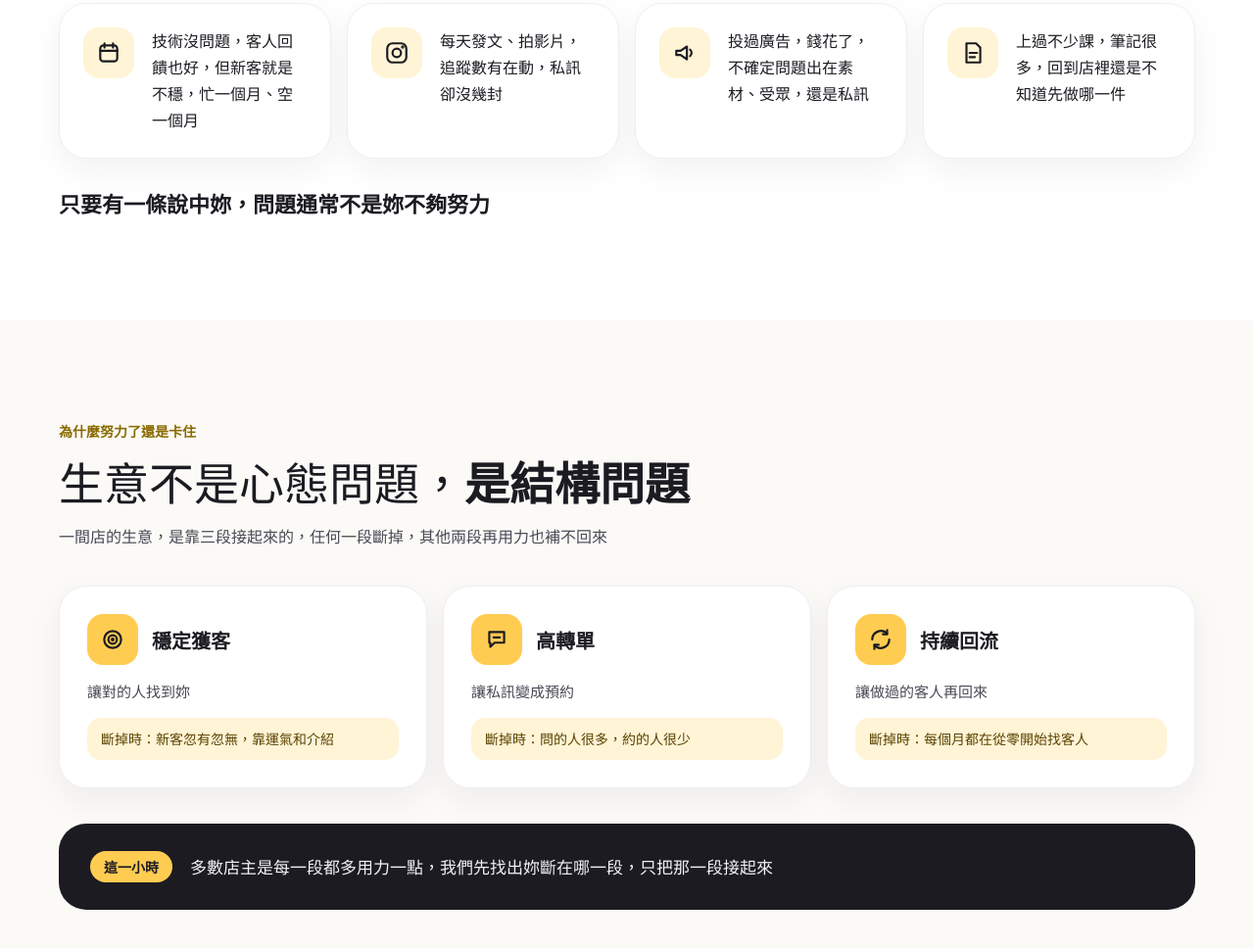
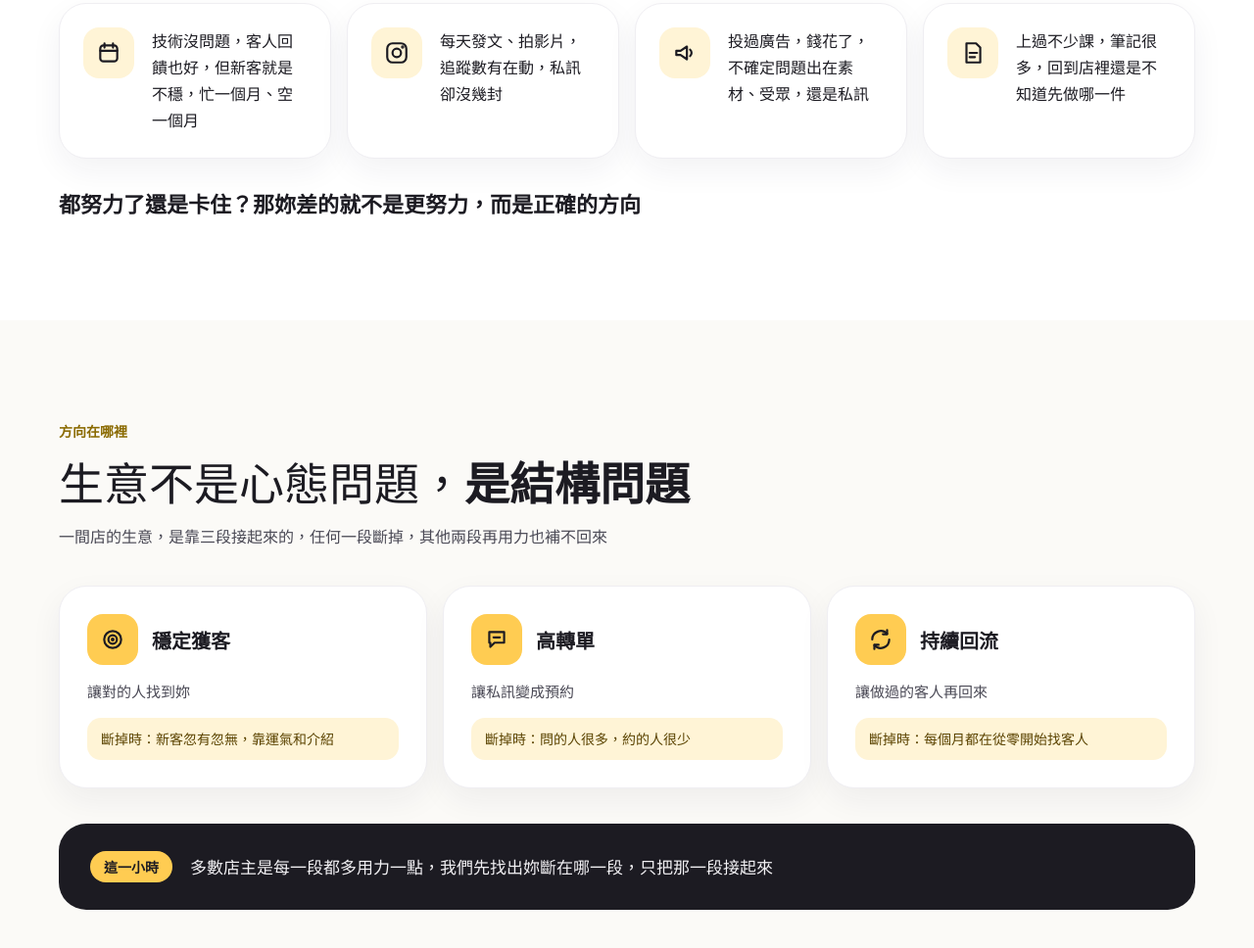
Before and after one commit to saviliu-savi/saviliu-1v1, a plain HTML site: page index.html in a window 1280 px wide. Shown: the part 807-1775 px from the top of the page at 98% size. Drawn offline with Linux system fonts and the light colour scheme.

Commit message:
改寫痛點區結尾句與下一區小標
Co-Authored-By: Claude Opus 5.5 <noreply@anthropic.com>
Claude-Session: https://claude.ai/code/session_01JQe2HFqrc7swKTiSVJJYrJ

```diff
--- a/index.html
+++ b/index.html
@@ -65,14 +65,14 @@ summary::-webkit-details-marker{display:none}
 <p style="margin: 0; font-size: 16px; line-height: 1.7">上過不少課，筆記很多，回到店裡還是不知道先做哪一件</p>
 </div>
 </div>
-<p style="margin: 0; font-size: clamp(18px, 2vw, 22px); line-height: 1.6; font-weight: 700">只要有一條說中妳，問題通常不是妳不夠努力</p>
+<p style="margin: 0; font-size: clamp(18px, 2vw, 22px); line-height: 1.6; font-weight: 700">都努力了還是卡住？那妳差的就不是更努力，而是正確的方向</p>
 </div>
 </section>
 
 <section style="padding: clamp(64px, 8vw, 104px) 0; background: #fbfaf7">
 <div style="max-width: 1160px; margin: 0 auto; padding: 0 24px; display: flex; flex-direction: column; gap: 36px">
 <div style="display: flex; flex-direction: column; gap: 12px">
-<span style="font-size: 14px; font-weight: 700; color: #8a6a00">為什麼努力了還是卡住</span>
+<span style="font-size: 14px; font-weight: 700; color: #8a6a00">方向在哪裡</span>
 <h2 style="margin: 0; font-size: clamp(28px, 3.8vw, 46px); line-height: 1.3; font-weight: 400">生意不是心態問題，<span style="font-weight: 700">是結構問題</span></h2>
 <p style="margin: 0; font-size: 16px; line-height: 1.8; color: #4a4955; max-width: 640px">一間店的生意，是靠三段接起來的，任何一段斷掉，其他兩段再用力也補不回來</p>
 </div>
```
